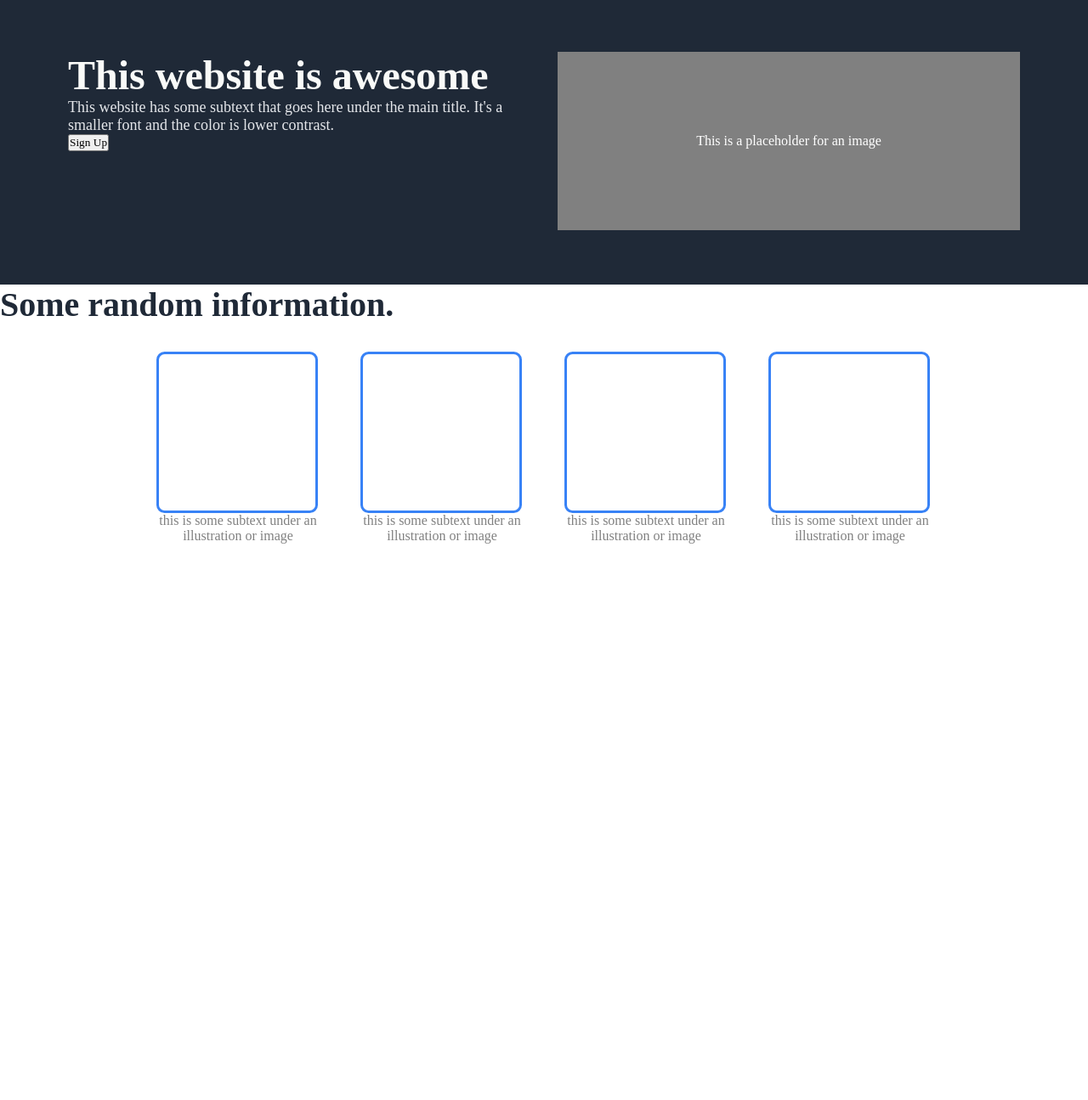
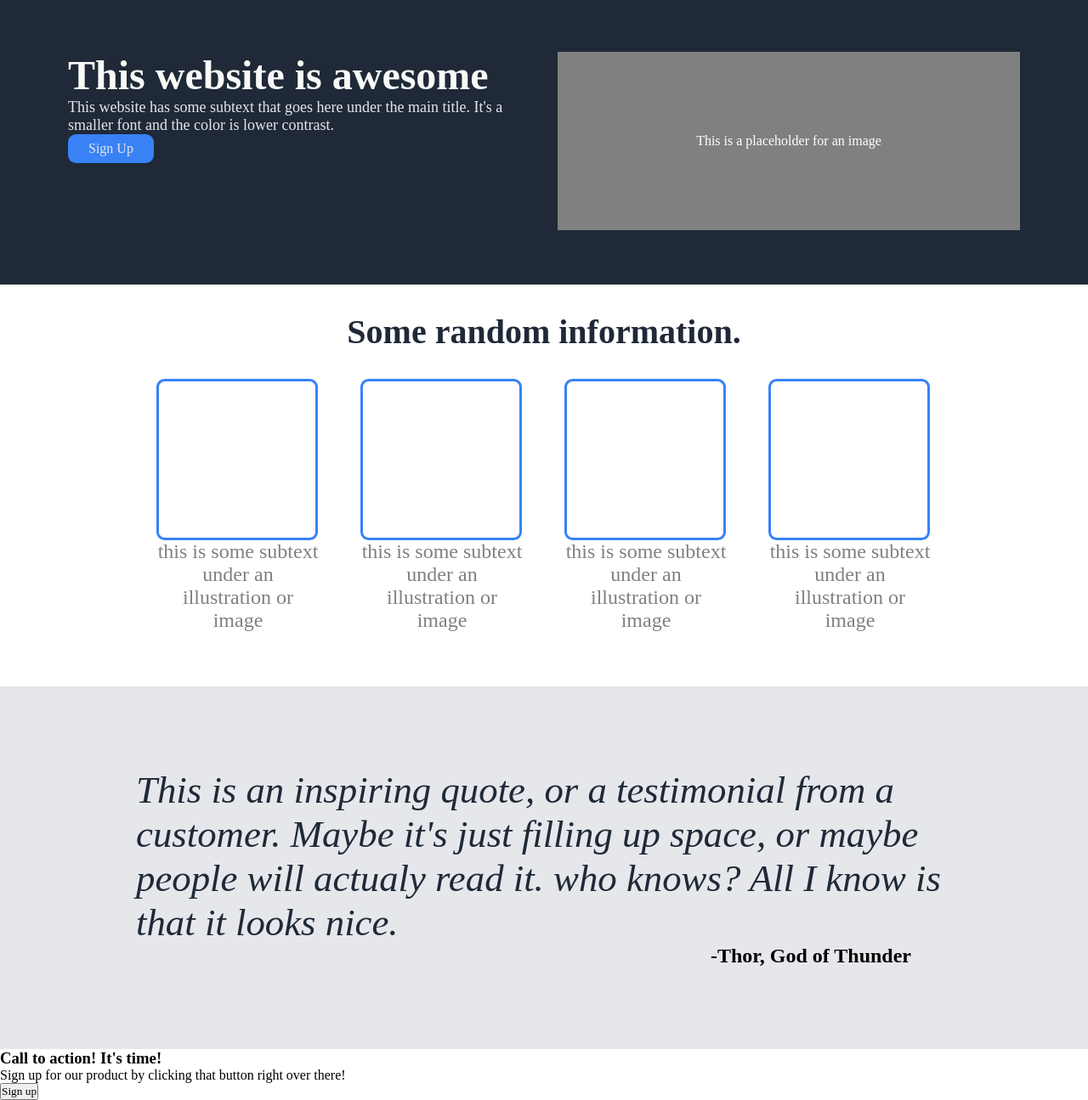
Before and after one commit to codezalez/Landing-Page, a plain HTML site: page index.html in a window 1280 px wide. Shown: the part 21-1316 px from the top of the page at 85% size. Before the commit the page ends 800 px from the top, so only its background shows below. Drawn offline with Linux system fonts and the light colour scheme.

Commit message:
Action section added

```diff
--- a/index.html
+++ b/index.html
@@ -16,21 +16,21 @@
                 <li><a href="#">header link three</a></li>
             </ul>
         </nav>
-        <div class="flex">
+        <section class="flex">
             <div class="hero-flex left">
                 <h1 class="title">This website is awesome</h1>
                 <p class="subtext">
                     This website has some subtext that goes here under the main title. It's a smaller font and the color is lower contrast.
                 </p>
-                <button>Sign Up</button>
+                <button class="web-button">Sign Up</button>
             </div>
             <div class="hero-flex right">
                 <p class="logo-text">This is a placeholder for an image</p>
             </div>
-        </div>
+        </section>
     </header>
     <main>
-        <section class="info">
+        <section class="info-section">
             <h2>Some random information.</h2>
             <section class="boxes flex">
                 <section class="box">
@@ -59,6 +59,31 @@
                 </section>
             </section>
         </section>
+        <section class="quote-section">
+            <div class="customer-quote">
+                <p class="quote">
+                    This is an inspiring quote, or a testimonial from a customer. Maybe it's just filling up space, or maybe people will actualy read it. who knows? All I know is that it looks nice.
+                </p>
+                <p class="customer">
+                    -Thor, God of Thunder
+                </p>
+            </div>
+        </section>
+        <section class="action-section">
+            <div class="call-to-action">
+                <div class="action-text">
+                    <h3 class="action-header">
+                        Call to action! It's time!
+                    </h3>
+                    <p class="subtext-action">
+                        Sign up for our product by clicking that button right over there!
+                    </p>
+                </div>
+                <div class="action-button">
+                    <button class="action-button">Sign up</button>
+                </div>
+            </div>
+        </section>
     </main>
 </body>
 </html>
```
